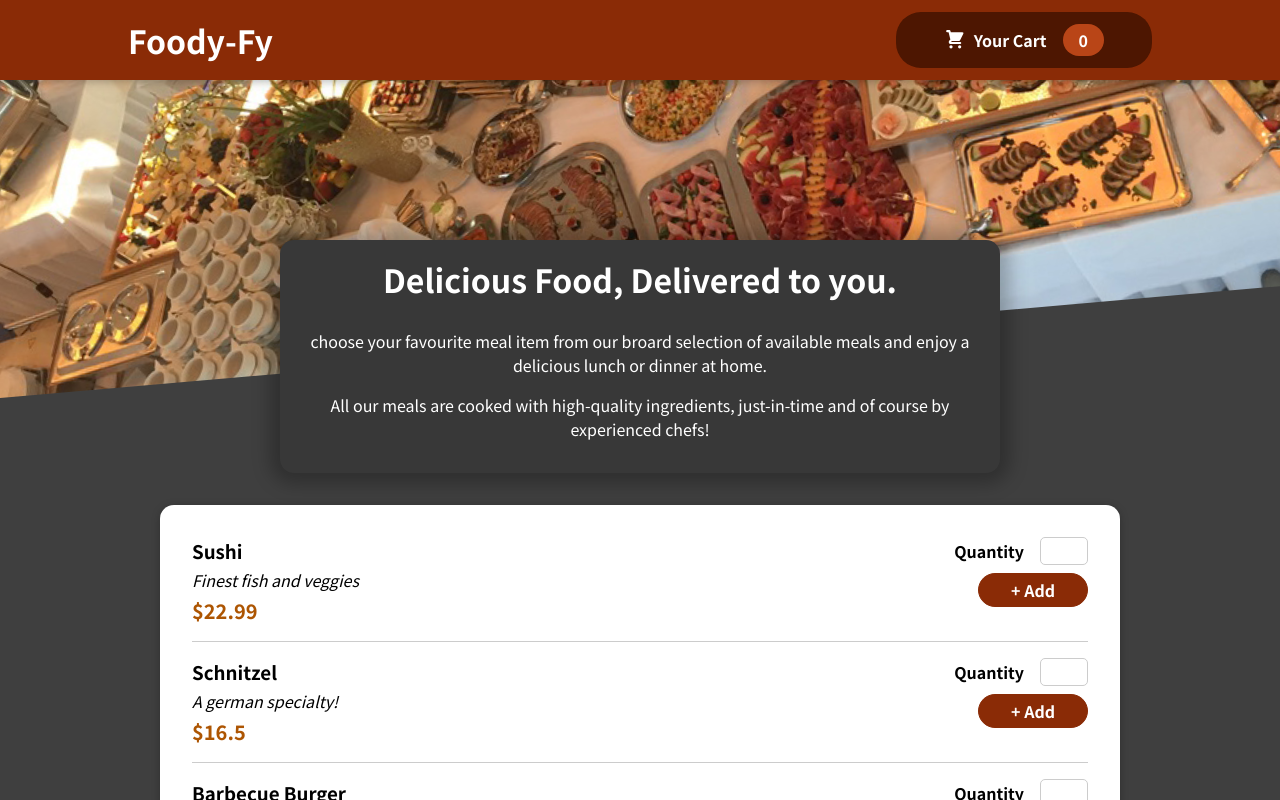
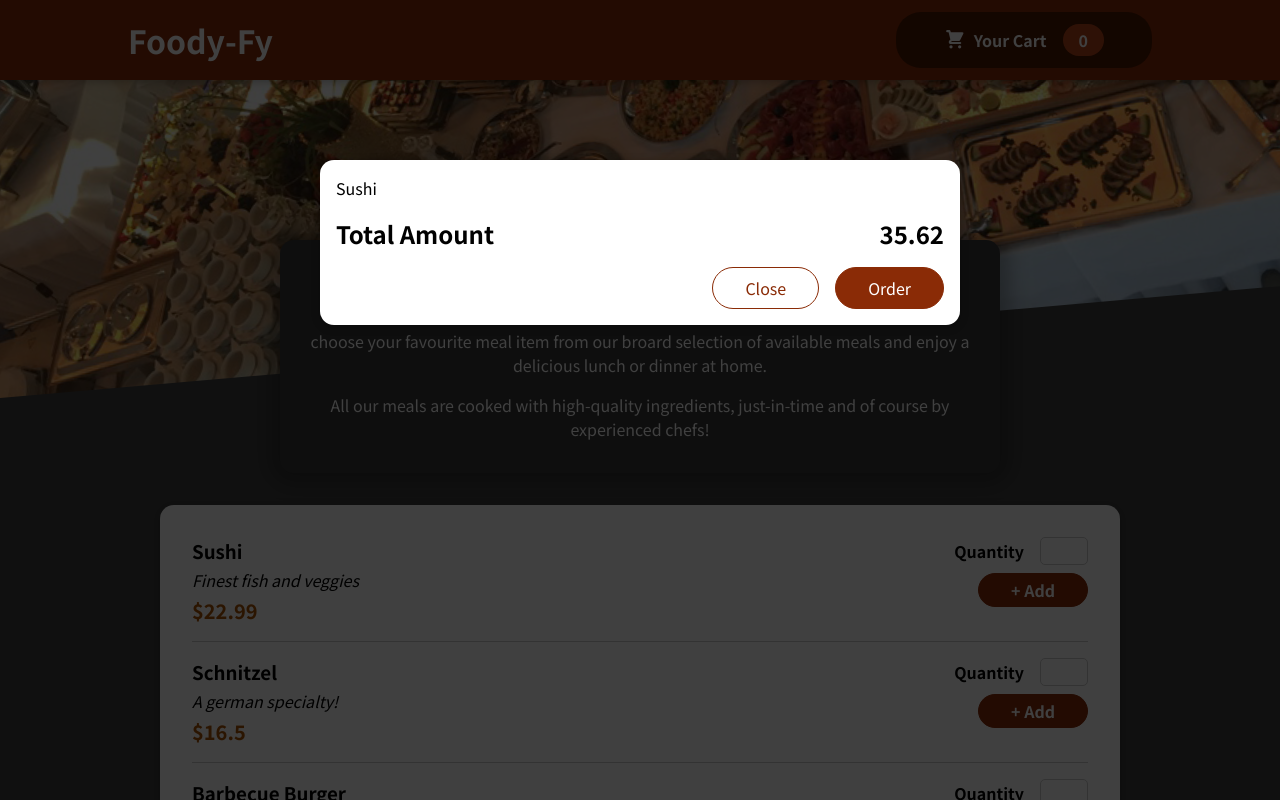
Before and after one commit to Rajat-soni-vst-au4/foodapp, a React (Create React App) app: page / in a window 1280 px wide. Shown: the top 800 px of the page. Built offline with nearby package versions, Linux system fonts and the light colour scheme.

Commit message:
Modal added on sample Cart

```diff
--- a/public/index.html
+++ b/public/index.html
@@ -28,6 +28,7 @@
   </head>
   <body>
     <noscript>You need to enable JavaScript to run this app.</noscript>
+    <div id="overlays"></div>
     <div id="root"></div>
     <!--
       This HTML file is a template.
--- a/src/App.js
+++ b/src/App.js
@@ -1,10 +1,12 @@
 import React from "react";
 import Header from "./components/Layout/Header";
 import Meals from "./components/Meals/Meals";
+import Cart from "./components/Cart/Cart";
 
 function App() {
   return (
     <>
+      <Cart />
       <Header />
       <main>
         <Meals />
--- /dev/null
+++ b/src/components/Cart/Cart.js
@@ -0,0 +1,30 @@
+import React from 'react';
+import classes from "./Cart.module.css";
+
+import Modal from '../UI/Modal';
+
+const Cart = props => {
+    const cartItems = <ul className={classes["cart-items"]}>
+        {[{
+        id: 'c1',
+        name: 'Sushi',
+        quantity: "2",
+        price: 22.99,
+      }].map((item) => <li>{item.name}</li>)}
+    </ul>
+
+  return  <Modal>
+         {cartItems}
+         <div className={classes.total}>
+            <span>Total Amount</span>
+            <span>35.62</span>
+         </div>
+         <div className={classes.actions}>
+            <button className={classes["button--alt"]}>Close</button>
+            <button className={classes.button}>Order</button>
+         </div>
+    </Modal>
+
+}
+
+export default Cart
--- /dev/null
+++ b/src/components/Cart/Cart.module.css
@@ -0,0 +1,46 @@
+.cart-items {
+    list-style: none;
+    margin: 0;
+    padding: 0;
+    max-height: 20rem;
+    overflow: auto;
+  }
+
+  .total {
+    display: flex;
+    justify-content: space-between;
+    align-items: center;
+    font-weight: bold;
+    font-size: 1.5rem;
+    margin: 1rem 0;
+  }
+
+  .actions {
+    text-align: right;
+  }
+
+  .actions button {
+    font: inherit;
+    cursor: pointer;
+    background-color: transparent;
+    border: 1px solid #8a2b06;
+    padding: 0.5rem 2rem;
+    border-radius: 25px;
+    margin-left: 1rem;
+  }
+
+  .actions button:hover,
+  .actions button:active {
+    background-color: #5a1a01;
+    border-color: #5a1a01;
+    color: white;
+  }
+
+  .actions .button--alt {
+    color: #8a2b06;
+  }
+
+  .actions .button {
+    background-color: #8a2b06;
+    color: white;
+  }
--- a/src/components/Meals/MealItem/MealItemForm.js
+++ b/src/components/Meals/MealItem/MealItemForm.js
@@ -1,21 +1,24 @@
-import React from 'react';
-import Input from '../../UI/Input';
+import React from "react";
+import Input from "../../UI/Input";
 import classes from "./MealItemForm.module.css";
 
 const MealItemForm = () => {
   return (
     <form className={classes.form}>
-        <Input label="Quantity" Input={{
+      <Input
+        label="Quantity"
+        Input={{
           id: "amount",
           type: "number",
           min: "1",
           max: "9",
           step: "1",
-            defaultValue: "1"
-        }}/>
+          defaultValue: "1",
+        }}
+      />
       <button> + Add</button>
     </form>
-  )
-}
+  );
+};
 
-export default MealItemForm
+export default MealItemForm;
--- /dev/null
+++ b/src/components/UI/Modal.js
@@ -0,0 +1,25 @@
+import React, {Fragment} from 'react'
+import ReactDom from 'react-dom'
+import classes from "./Modal.module.css"
+
+const Backdrop =(props)=>{
+    return (<div className={classes.backdrop}></div>
+)}
+
+const ModalOverlay=props=>{
+    return (<div className={classes.modal}>
+        <div className={classes.content}>{props.children}</div>
+    </div>
+)}
+
+const portalElement=document.getElementById("overlays")
+function Modal(props) {
+  return (
+    <Fragment>
+      {ReactDom.createPortal(<Backdrop onClose={props.onClose}/>,portalElement)}
+      {ReactDom.createPortal(<ModalOverlay>{props.children}</ModalOverlay>,portalElement)}
+    </Fragment>
+  )
+}
+
+export default Modal
--- /dev/null
+++ b/src/components/UI/Modal.module.css
@@ -0,0 +1,40 @@
+.backdrop {
+    position: fixed;
+    top: 0;
+    left: 0;
+    width: 100%;
+    height: 100vh;
+    z-index: 20;
+    background-color: rgba(0, 0, 0, 0.75);
+  }
+
+  .modal {
+    position: fixed;
+    top: 20vh;
+    left: 5%;
+    width: 90%;
+    background-color: white;
+    padding: 1rem;
+    border-radius: 14px;
+    box-shadow: 0 2px 8px rgba(0, 0, 0, 0.25);
+    z-index: 30;
+    animation: slide-down 300ms ease-out forwards;
+  }
+
+  @media (min-width: 768px) {
+    .modal {
+      width: 40rem;
+      left: calc(50% - 20rem);
+    }
+  }
+
+  @keyframes slide-down {
+    from {
+      opacity: 0;
+      transform: translateY(-3rem);
+    }
+    to {
+      opacity: 1;
+      transform: translateY(0);
+    }
+  }
```
Lines whose indentation alone changed are shown as unchanged.
